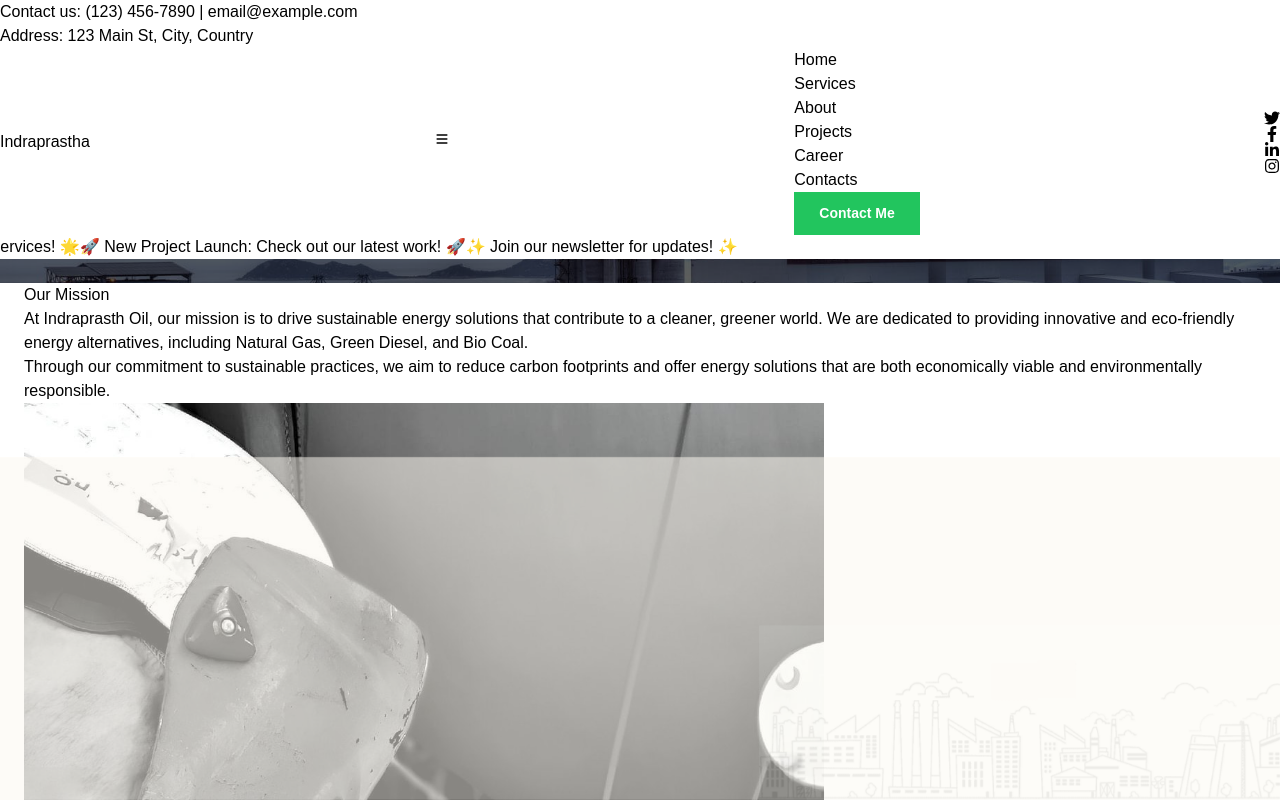
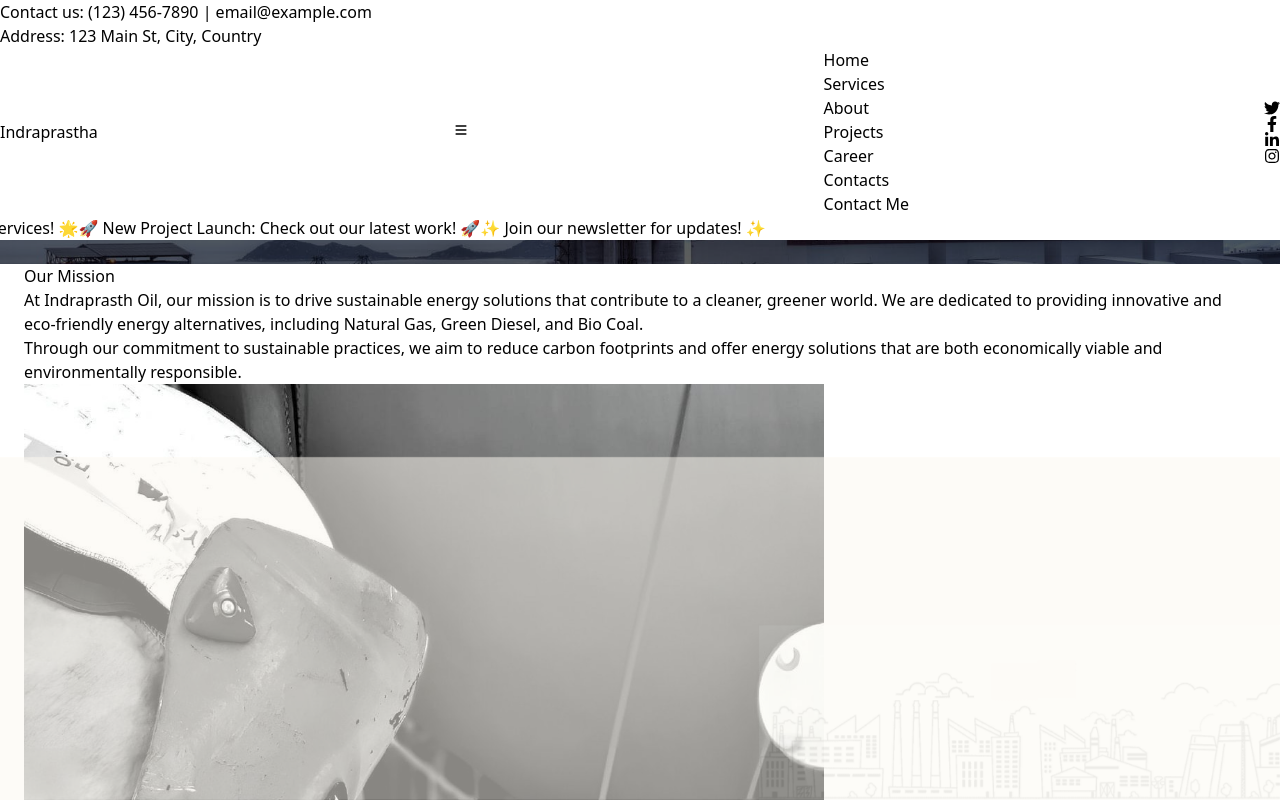
Before and after one commit to nkshrivas/oil-gas, a Next.js app: page /about-us in a window 1280 px wide. Shown: the top 800 px of the page. Built offline with nearby package versions, Linux system fonts and the light colour scheme.

Commit message:
commiting code

```diff
--- a/src/app/components/Downloads.js
+++ b/src/app/components/Downloads.js
@@ -15,7 +15,7 @@ const DownloadTab = () => {
 
   return (
     <>
-      <section className="py-20 bg-gray-100 dark:bg-dark lg:py-[120px]">
+      <section className="py-20 bg-gray-100 dark:bg-dark lg:py-[120px] px-15">
         <div className="container mx-auto px-4 sm:px-6 lg:px-8">
           <h2 className="text-4xl font-bold text-center mb-6 text-black dark:text-black">
             Download Our Booklets
--- a/src/app/components/Header.js
+++ b/src/app/components/Header.js
@@ -50,7 +50,7 @@ const Header = () => {
 
             {/* Contact Me Button for Desktop */}
             <li className="p-3 xl:p-6 hidden lg:block">
-              <button className="button">Contact Me</button>
+              <button className="inline-block rounded-md bg-gradient-to-r from-green-500 to-teal-500 text-white px-6 py-2 text-center shadow-md transition duration-300 hover:shadow-lg hover:opacity-90">Contact Me</button>
             </li>
           </ul>
         </nav>
--- a/src/app/components/Slider.js
+++ b/src/app/components/Slider.js
@@ -24,8 +24,8 @@ const Slider = ({ slides }) => {
             backgroundPosition: 'center'
           }}
         >
-          <div className="banner">
-            <div className="container px-15">
+          <div className="banner px-15">
+            <div className="container">
               <div className="hero-content border-rounded">
                 <div className="title flex gap-2 items-center">
                   <MdOutlineWaterDrop/> <h6> {slide.title}</h6>
--- a/src/app/globals.css
+++ b/src/app/globals.css
@@ -25,6 +25,7 @@ body {
   font-family: Arial, Helvetica, sans-serif;
   padding: 0;
   margin: 0;
+  font-family:system-ui;
 }
 
 
@@ -58,12 +59,16 @@ p{
   margin-top: 120px;
 }
 
+.mb-2{
+  margin-bottom: 10px !important;
+}
+
 .px-15{
   padding: 0 150px;
 }
 
 .color-primary {
-  color: var(--primary);
+  color:var(--primary);
 }
 
 .color-secondary{
@@ -80,7 +85,7 @@ p{
 }
 
 .main-header ul li a:hover{
-  color: var(--primary);
+  color:var(--primary);
 }
 /*
 .menu ul li a {
@@ -97,7 +102,7 @@ p{
 }
 
 .menu ul li a:hover {
-  color: var(--primary);
+  color:var(--primary);
 }
 
 .menu-icon {
@@ -105,7 +110,7 @@ p{
 }
 
 .menu-icon {
-  background: var(--primary);
+  background:var(--primary);
   height: 40px;
   width: 40px;
   line-height: 40px;
@@ -122,7 +127,7 @@ p{
 } */
 /*
 .search {
-  background: var(--primary);
+  background:var(--primary);
   height: 40px;
   width: 40px;
   line-height: 40px;
@@ -187,7 +192,7 @@ p{
 }
 
 .hero-content h2{
-  font-size: 35px;
+  font-size: 40px;
   margin-top: 2px !important;
   font-weight: 700;
 }
@@ -204,9 +209,9 @@ p{
 }
 
 .button {
-  background-color: var(--primary);
+  background-color:var(--primary);
   padding: 10px 24px;
-  border: 1px solid var(--primary);
+  border: 1px solidvar(--primary);
   transition: 0.3s;
   color: var(--white);
   font-size: 14px;
@@ -222,7 +227,7 @@ p{
 .title {
   font-size: 14px;
   letter-spacing: 4px;
-  color: var(--primary);
+  color:var(--primary);
   font-weight: 500;
 }
 
@@ -272,7 +277,7 @@ p{
 }
 
 .services-card:hover h5 {
-  color: var(--primary);
+  color:var(--primary);
 }
 
 .services-card a {
@@ -281,7 +286,7 @@ p{
 }
 
 .services-card a:hover {
-  color: var(--primary);
+  color:var(--primary);
 }
 
 /* about */
@@ -291,17 +296,17 @@ p{
 }
 
 .about-box{
-  background-color: var(--primary);
+  background-color:var(--primary);
   padding: 30px;
 }
 
 .about-box i {
   font-size: 22px;
-  color: var(--primary);
+  color:var(--primary);
 }
 
 .about-main-box {
-  background: var(--primary);
+  background:var(--primary);
   color: var(--white);
   padding: 30px;
 }
@@ -343,7 +348,7 @@ font-size: 20px;
 
 .footer-col ul li a:hover {
   padding-left: 10px;
-  color: var(--primary);
+  color:var(--primary);
 }
 
 .footer-contact li i {
@@ -373,7 +378,7 @@ font-size: 20px;
 }
 
 .footer-contact i {
-  color: var(--primary);
+  color:var(--primary);
 }
 
 .footer-contact ul svg {
@@ -396,9 +401,9 @@ font-size: 20px;
 }
 
 .about-right h2{
-  font-size: 35px;
-    line-height: 40px;
-    margin-block: 15px !important;
+  font-size: 40px;
+  line-height: 45px;
+    margin-block: 18px !important;
 }
 
 .max-width-520{
```
Also changed, not shown: src/app/components/AboutUs.js (+11 -25 lines), src/app/components/Contact.js (line endings or trailing spaces), src/app/components/Footer.js (line endings or trailing spaces).
